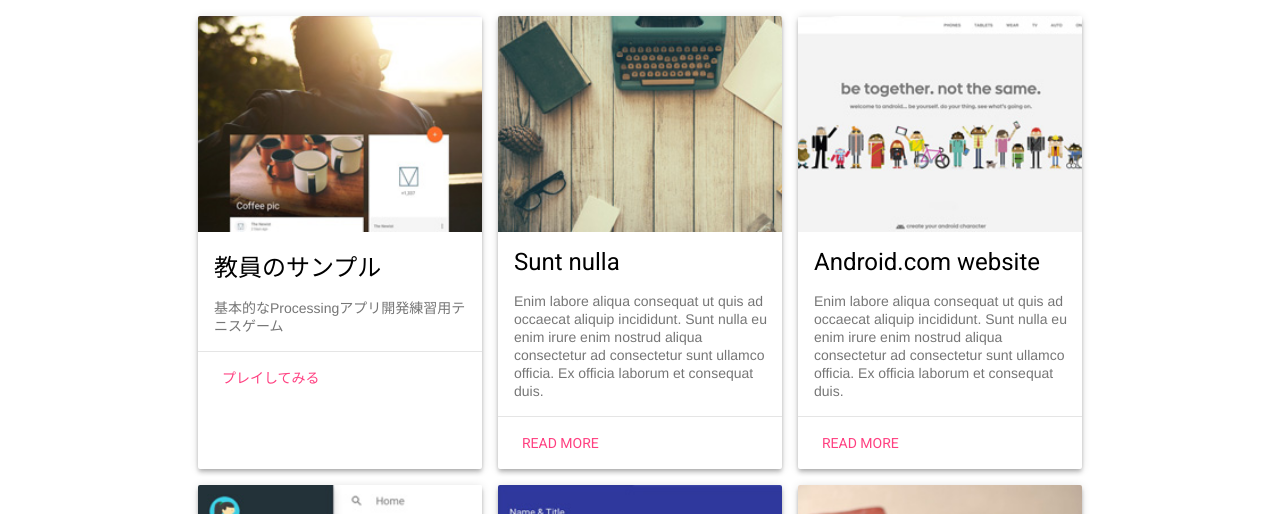
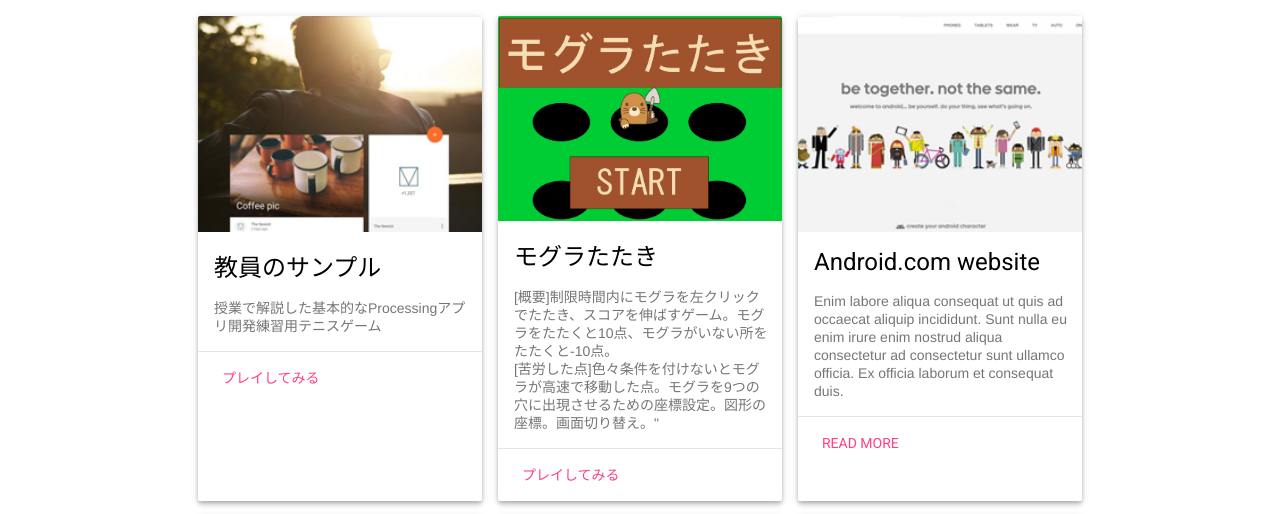
Before and after one commit to igaki/kisozemi, a plain HTML site: page index.html in a window 1280 px wide. Shown: the part 200-714 px from the top of the page. Drawn offline with nearby package versions, Linux system fonts and the light colour scheme.

Commit message:
教員とモグラ追加

```diff
--- a/index.html
+++ b/index.html
@@ -22,7 +22,7 @@
     <meta http-equiv="X-UA-Compatible" content="IE=edge">
     <meta name="description" content="A portfolio template that uses Material Design Lite.">
     <meta name="viewport" content="width=device-width, initial-scale=1.0, minimum-scale=1.0">
-    <title>MDL-Static Website</title>
+    <title>基礎ゼミ(井垣クラス)展示</title>
     <link rel="stylesheet" href="https://fonts.googleapis.com/css?family=Roboto:regular,bold,italic,thin,light,bolditalic,black,medium&amp;lang=en">
     <link rel="stylesheet" href="https://code.getmdl.io/1.3.0/material.grey-pink.min.css" />
     <link rel="stylesheet" href="styles.css" />
@@ -69,7 +69,7 @@
                         <h2 class="mdl-card__title-text">教員のサンプル</h2>
                     </div>
                     <div class="mdl-card__supporting-text">
-                        基本的なProcessingアプリ開発練習用テニスゲーム
+                        授業で解説した基本的なProcessingアプリ開発練習用テニスゲーム
                     </div>
                     <div class="mdl-card__actions mdl-card--border">
                         <a class="mdl-button mdl-button--colored mdl-js-button mdl-js-ripple-effect mdl-button--accent" href="https://www.openprocessing.org/sketch/943213" target=”_blank”>プレイしてみる</a>
@@ -77,16 +77,18 @@
                 </div>
                 <div class="mdl-cell mdl-card mdl-shadow--4dp portfolio-card">
                     <div class="mdl-card__media">
-                        <img class="article-image" src=" images/example-work07.jpg" border="0" alt="">
+                        <img class="article-image" src=" images/mogura.jpg" border="0" alt="">
                     </div>
                     <div class="mdl-card__title">
-                        <h2 class="mdl-card__title-text">Sunt nulla</h2>
+                        <h2 class="mdl-card__title-text">モグラたたき</h2>
                     </div>
                     <div class="mdl-card__supporting-text">
-                        Enim labore aliqua consequat ut quis ad occaecat aliquip incididunt. Sunt nulla eu enim irure enim nostrud aliqua consectetur ad consectetur sunt ullamco officia. Ex officia laborum et consequat duis.
+                        [概要]制限時間内にモグラを左クリックでたたき、スコアを伸ばすゲーム。モグラをたたくと10点、モグラがいない所をたたくと‐10点。</br>
+                        [苦労した点]色々条件を付けないとモグラが高速で移動した点。モグラを9つの穴に出現させるための座標設定。図形の座標。画面切り替え。"
+
                     </div>
                     <div class="mdl-card__actions mdl-card--border">
-                        <a class="mdl-button mdl-button--colored mdl-js-button mdl-js-ripple-effect mdl-button--accent" href="portfolio-example01.html">Read more</a>
+                        <a class="mdl-button mdl-button--colored mdl-js-button mdl-js-ripple-effect mdl-button--accent" href="https://www.openprocessing.org/sketch/959398" target=”_blank”>プレイしてみる</a>
                     </div>
                 </div>
                 <div class="mdl-cell mdl-card mdl-shadow--4dp portfolio-card">
```
Also changed, not shown: images/mogura.jpg (added).
